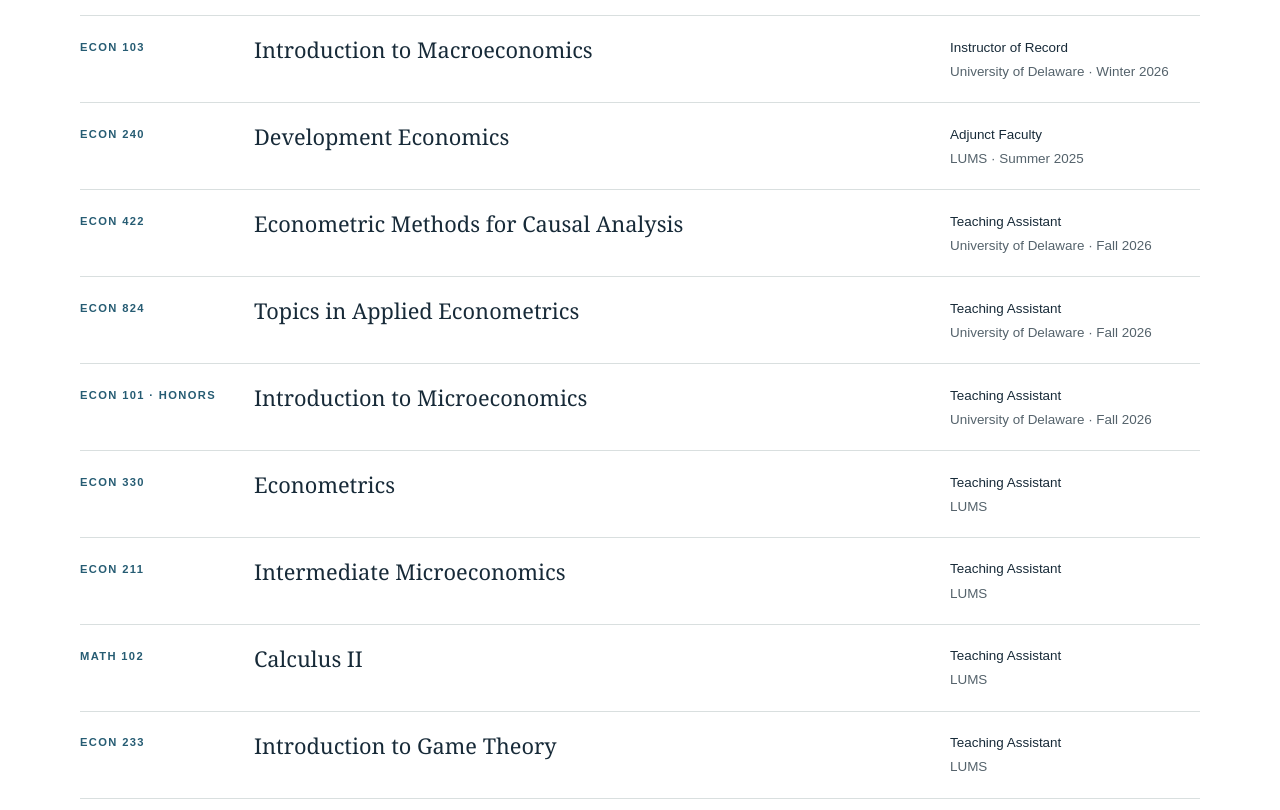
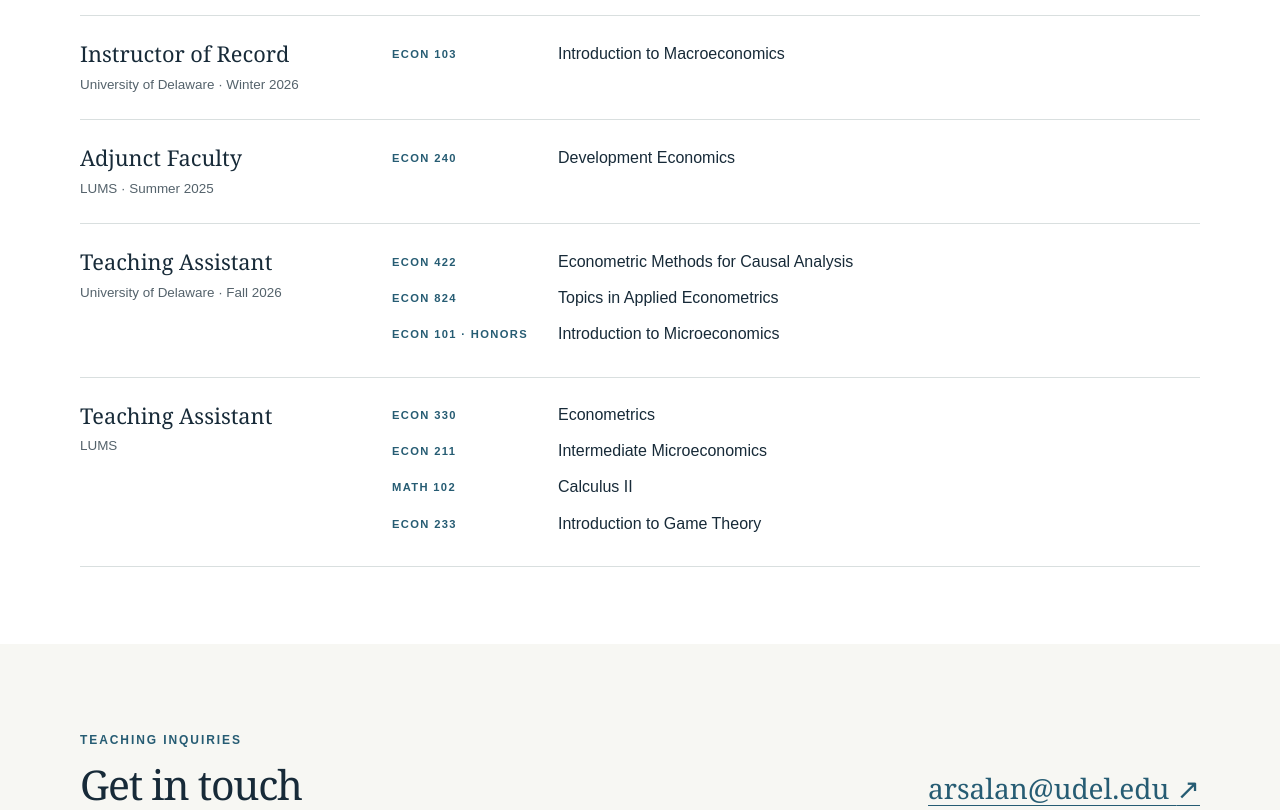
Before and after one commit to sheikharsalan17/sheikharsalan17.github.io, a plain HTML site: page teaching.html in a window 1280 px wide. Shown: the part 620-1430 px from the top of the page. Drawn offline with Linux system fonts and the light colour scheme.

Commit message:
Group teaching assistant courses by institution

```diff
--- a/styles.css
+++ b/styles.css
@@ -85,12 +85,14 @@ h3 { margin-bottom: 1rem; font-size: clamp(1.28rem, 1.8vw, 1.55rem); font-weight
 .writing-section h2 { margin-bottom: 2rem; }
 .writing-content { max-width: 780px; padding-left: 2rem; border-left: 3px solid var(--accent); }
 .writing-content h3 { font-size: clamp(1.45rem, 2vw, 1.85rem); }
-.course-list { border-top: 1px solid var(--line); }
-.course-row { display: grid; grid-template-columns: 150px minmax(0, 1fr) 250px; align-items: start; gap: 1.5rem; padding-block: 1.25rem; border-bottom: 1px solid var(--line); }
-.course-code { margin: .3rem 0 0; color: var(--accent); font-size: .7rem; font-weight: 700; letter-spacing: .12em; }
-.course-row h3 { margin: 0; font-size: clamp(1.15rem, 1.7vw, 1.4rem); }
-.course-detail { margin: .1rem 0 0; color: var(--ink); font-size: .84rem; line-height: 1.5; }
-.course-detail span { display: block; margin-top: .25rem; color: var(--muted); }
+.teaching-list { border-top: 1px solid var(--line); }
+.teaching-entry { display: grid; grid-template-columns: 280px minmax(0, 1fr); gap: 2rem; padding-block: 1.5rem; border-bottom: 1px solid var(--line); }
+.teaching-entry-header h3 { margin: 0 0 .45rem; font-size: clamp(1.15rem, 1.7vw, 1.4rem); }
+.teaching-entry-header p { margin: 0; color: var(--muted); font-size: .84rem; line-height: 1.5; }
+.teaching-courses { margin: 0; padding: 0; list-style: none; }
+.teaching-courses li { display: grid; grid-template-columns: 150px minmax(0, 1fr); gap: 1rem; padding-block: .36rem; line-height: 1.5; }
+.teaching-courses li:first-child { padding-top: .1rem; }
+.course-code { color: var(--accent); font-size: .7rem; font-weight: 700; letter-spacing: .12em; line-height: 2.2; }
 .teaching-contact { display: flex; align-items: end; justify-content: space-between; gap: 2rem; padding-block: clamp(4.5rem, 7vw, 6rem); }
 .teaching-contact .eyebrow { margin-bottom: .85rem; }
 
@@ -125,9 +127,8 @@ h3 { margin-bottom: 1rem; font-size: clamp(1.28rem, 1.8vw, 1.55rem); font-weight
   .research-card { min-height: auto; }
   .project { grid-template-columns: 1fr; gap: 1rem; }
   .project-side { flex-direction: row; align-items: center; gap: 1rem; }
-  .course-row { grid-template-columns: 1fr; gap: .35rem; padding-block: 1.15rem; }
-  .course-code { margin: 0; }
-  .course-detail { margin-top: .15rem; }
+  .teaching-entry { grid-template-columns: 1fr; gap: .7rem; }
+  .teaching-courses li { grid-template-columns: 130px minmax(0, 1fr); gap: .6rem; }
   .writing-content { padding-left: 1.2rem; }
   .contact-section { align-items: start; flex-direction: column; }
   .teaching-contact { align-items: start; flex-direction: column; }
--- a/teaching.html
+++ b/teaching.html
@@ -35,51 +35,47 @@
           <div class="detail-heading">
             <h2 id="courses-title">Courses</h2>
           </div>
-          <div class="course-list">
-            <article class="course-row">
-              <p class="course-code">ECON 103</p>
-              <h3>Introduction to Macroeconomics</h3>
-              <p class="course-detail">Instructor of Record<span>University of Delaware · Winter 2026</span></p>
+          <div class="teaching-list">
+            <article class="teaching-entry">
+              <div class="teaching-entry-header">
+                <h3>Instructor of Record</h3>
+                <p>University of Delaware · Winter 2026</p>
+              </div>
+              <ul class="teaching-courses">
+                <li><span class="course-code">ECON 103</span><span>Introduction to Macroeconomics</span></li>
+              </ul>
             </article>
-            <article class="course-row">
-              <p class="course-code">ECON 240</p>
-              <h3>Development Economics</h3>
-              <p class="course-detail">Adjunct Faculty<span>LUMS · Summer 2025</span></p>
+            <article class="teaching-entry">
+              <div class="teaching-entry-header">
+                <h3>Adjunct Faculty</h3>
+                <p>LUMS · Summer 2025</p>
+              </div>
+              <ul class="teaching-courses">
+                <li><span class="course-code">ECON 240</span><span>Development Economics</span></li>
+              </ul>
             </article>
-            <article class="course-row">
-              <p class="course-code">ECON 422</p>
-              <h3>Econometric Methods for Causal Analysis</h3>
-              <p class="course-detail">Teaching Assistant<span>University of Delaware · Fall 2026</span></p>
+            <article class="teaching-entry">
+              <div class="teaching-entry-header">
+                <h3>Teaching Assistant</h3>
+                <p>University of Delaware · Fall 2026</p>
+              </div>
+              <ul class="teaching-courses">
+                <li><span class="course-code">ECON 422</span><span>Econometric Methods for Causal Analysis</span></li>
+                <li><span class="course-code">ECON 824</span><span>Topics in Applied Econometrics</span></li>
+                <li><span class="course-code">ECON 101 · HONORS</span><span>Introduction to Microeconomics</span></li>
+              </ul>
             </article>
-            <article class="course-row">
-              <p class="course-code">ECON 824</p>
-              <h3>Topics in Applied Econometrics</h3>
-              <p class="course-detail">Teaching Assistant<span>University of Delaware · Fall 2026</span></p>
-            </article>
-            <article class="course-row">
-              <p class="course-code">ECON 101 · HONORS</p>
-              <h3>Introduction to Microeconomics</h3>
-              <p class="course-detail">Teaching Assistant<span>University of Delaware · Fall 2026</span></p>
-            </article>
-            <article class="course-row">
-              <p class="course-code">ECON 330</p>
-              <h3>Econometrics</h3>
-              <p class="course-detail">Teaching Assistant<span>LUMS</span></p>
-            </article>
-            <article class="course-row">
-              <p class="course-code">ECON 211</p>
-              <h3>Intermediate Microeconomics</h3>
-              <p class="course-detail">Teaching Assistant<span>LUMS</span></p>
-            </article>
-            <article class="course-row">
-              <p class="course-code">MATH 102</p>
-              <h3>Calculus II</h3>
-              <p class="course-detail">Teaching Assistant<span>LUMS</span></p>
-            </article>
-            <article class="course-row">
-              <p class="course-code">ECON 233</p>
-              <h3>Introduction to Game Theory</h3>
-              <p class="course-detail">Teaching Assistant<span>LUMS</span></p>
+            <article class="teaching-entry">
+              <div class="teaching-entry-header">
+                <h3>Teaching Assistant</h3>
+                <p>LUMS</p>
+              </div>
+              <ul class="teaching-courses">
+                <li><span class="course-code">ECON 330</span><span>Econometrics</span></li>
+                <li><span class="course-code">ECON 211</span><span>Intermediate Microeconomics</span></li>
+                <li><span class="course-code">MATH 102</span><span>Calculus II</span></li>
+                <li><span class="course-code">ECON 233</span><span>Introduction to Game Theory</span></li>
+              </ul>
             </article>
           </div>
         </div>
```
